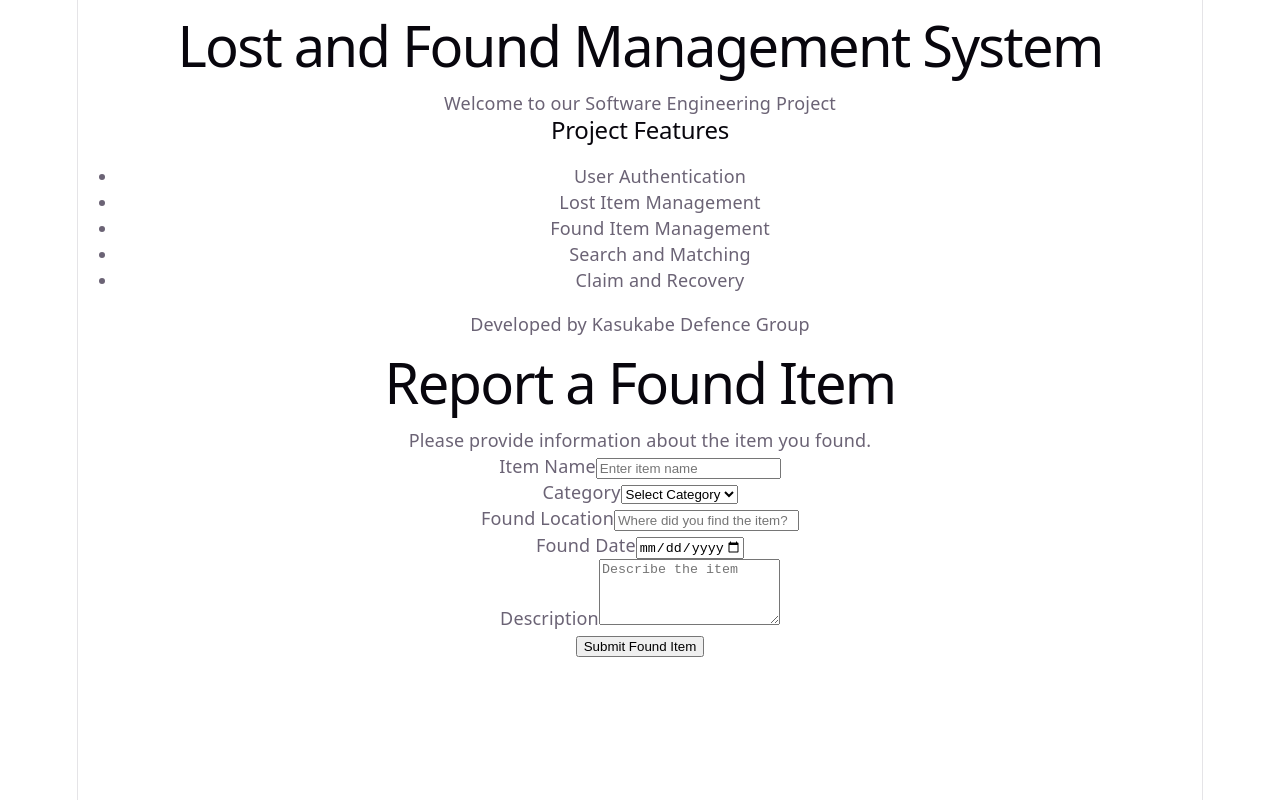
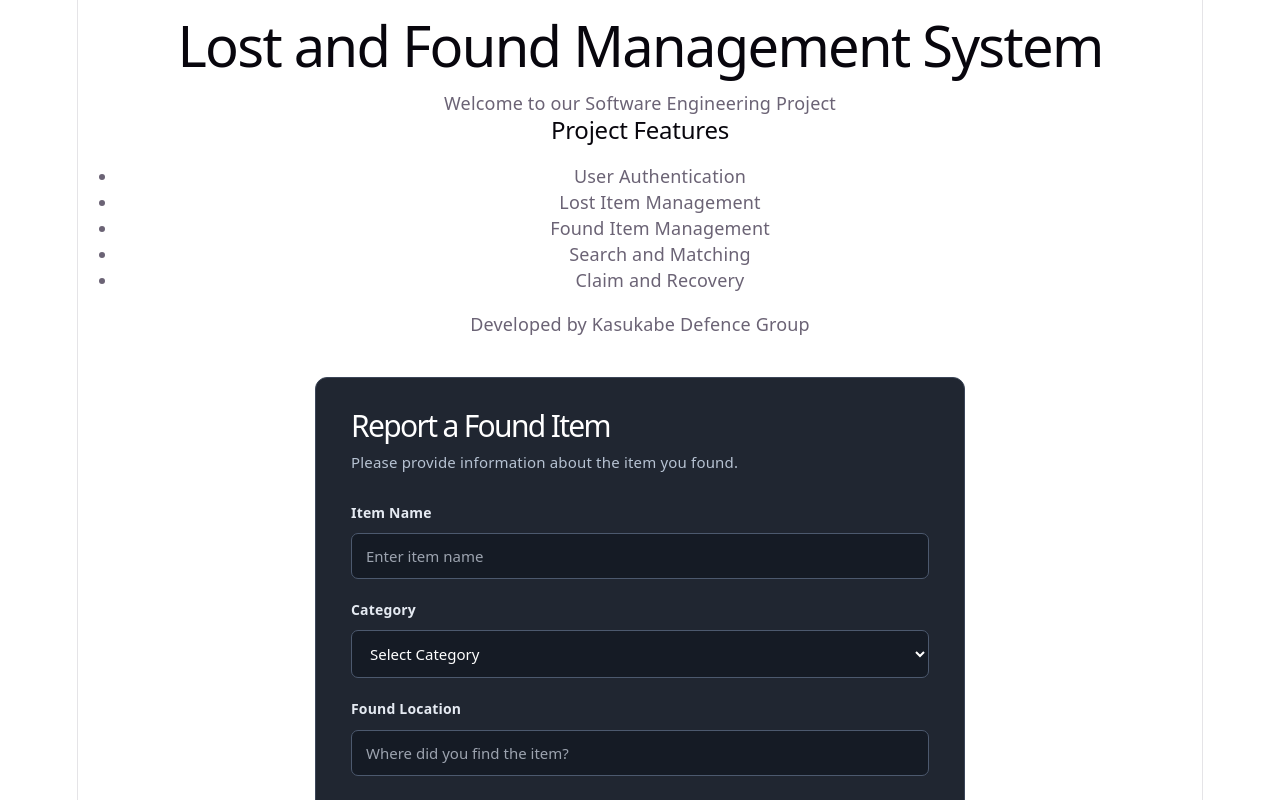
Before and after one commit to SugarGrain/Kasukabe-Defence-Group, a React app in the folder frontend/: page / in a window 1280 px wide. Shown: the top 800 px of the page. Built offline with nearby package versions, Linux system fonts and the light colour scheme; the HTML template or start-up script is replaced by a standard one.

Commit message:
style: design found item report form

```diff
--- /dev/null
+++ b/frontend/src/pages/FoundItem.css
@@ -0,0 +1,101 @@
+
+.found-item-page {
+  width: 100%;
+  max-width: 650px;
+  margin: 40px auto;
+  padding: 35px;
+  background-color: #202631;
+  border: 1px solid #3c4658;
+  border-radius: 12px;
+  box-sizing: border-box;
+  text-align: left;
+}
+
+.found-item-page h1 {
+  color: #ffffff;
+  font-size: 30px;
+  margin: 0 0 10px;
+}
+
+.found-item-page p {
+  color: #b6c2d2;
+  font-size: 15px;
+  margin: 0 0 25px;
+}
+
+.found-item-form {
+  display: flex;
+  flex-direction: column;
+  gap: 18px;
+}
+
+.found-item-form > div {
+  display: flex;
+  flex-direction: column;
+  gap: 7px;
+}
+
+.found-item-form label {
+  color: #e5eaf2;
+  font-size: 14px;
+  font-weight: 600;
+}
+
+.found-item-form input,
+.found-item-form select,
+.found-item-form textarea {
+  width: 100%;
+  padding: 12px 14px;
+  background-color: #151b25;
+  color: #ffffff;
+  border: 1px solid #4c596e;
+  border-radius: 7px;
+  box-sizing: border-box;
+  font-family: inherit;
+  font-size: 15px;
+}
+
+.found-item-form input::placeholder,
+.found-item-form textarea::placeholder {
+  color: #9ca3af;
+}
+
+.found-item-form input:focus,
+.found-item-form select:focus,
+.found-item-form textarea:focus {
+  outline: 2px solid #60a5fa;
+  outline-offset: 1px;
+}
+
+.found-item-form textarea {
+  min-height: 110px;
+  resize: vertical;
+}
+
+.found-item-form button {
+  width: 100%;
+  background-color: #2563eb;
+  color: #ffffff;
+  padding: 13px 20px;
+  border: none;
+  border-radius: 7px;
+  font-size: 16px;
+  font-weight: 600;
+  cursor: pointer;
+  transition: background-color 0.2s;
+}
+
+.found-item-form button:hover {
+  background-color: #1d4ed8;
+}
+
+@media (max-width: 600px) {
+  .found-item-page {
+    padding: 20px;
+    margin: 25px auto;
+  }
+
+  .found-item-page h1 {
+    font-size: 25px;
+  }
+}
--- a/frontend/src/pages/FoundItem.jsx
+++ b/frontend/src/pages/FoundItem.jsx
@@ -1,4 +1,4 @@
-
+import "./FoundItem.css";
 import { useState } from "react";
 
 function FoundItem() {
@@ -26,11 +26,11 @@ function FoundItem() {
   };
 
   return (
-    <div>
+    <div className="found-item-page">
       <h1>Report a Found Item</h1>
       <p>Please provide information about the item you found.</p>
 
-      <form onSubmit={handleSubmit}>
+      <form className="found-item-form" onSubmit={handleSubmit}>
         <div>
           <label htmlFor="itemName">Item Name</label>
           <input
```
